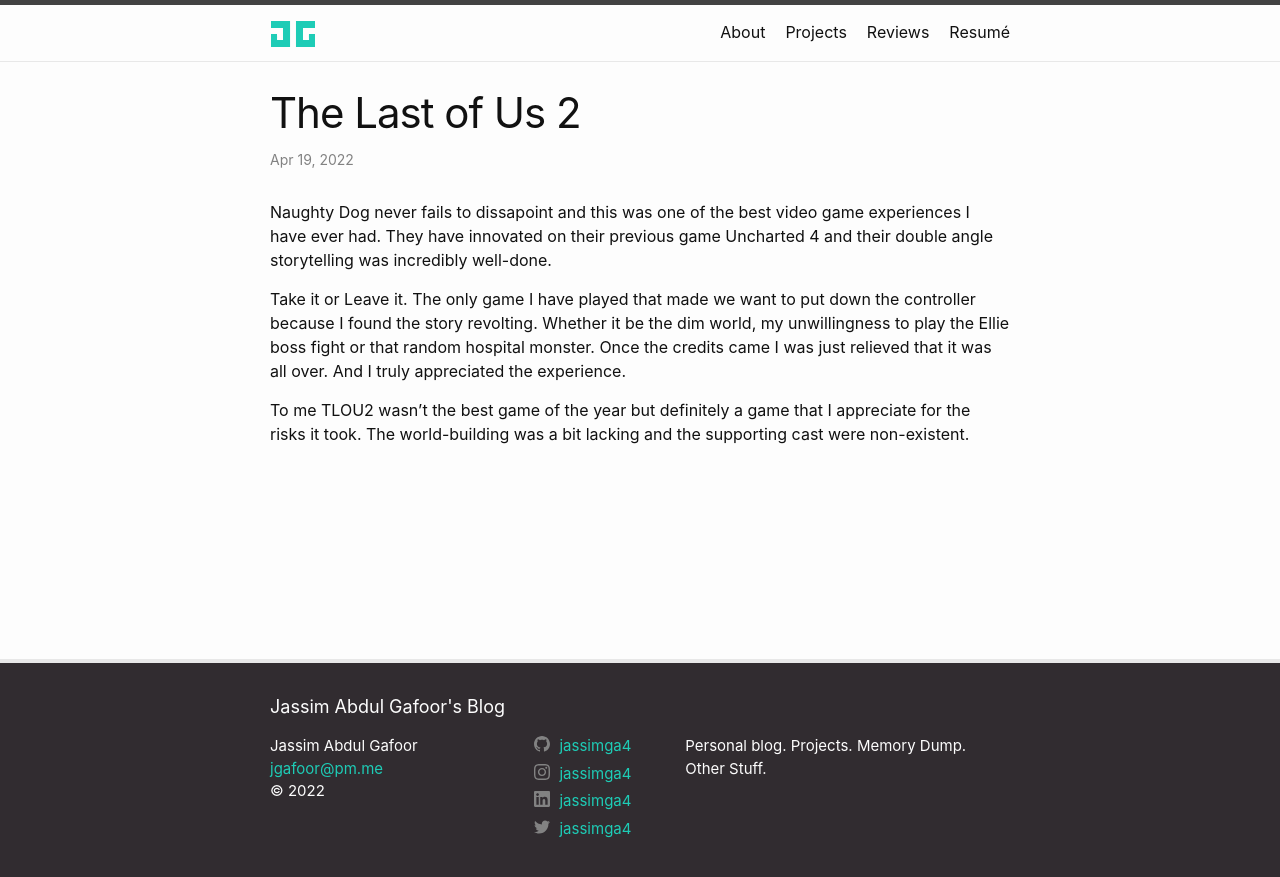
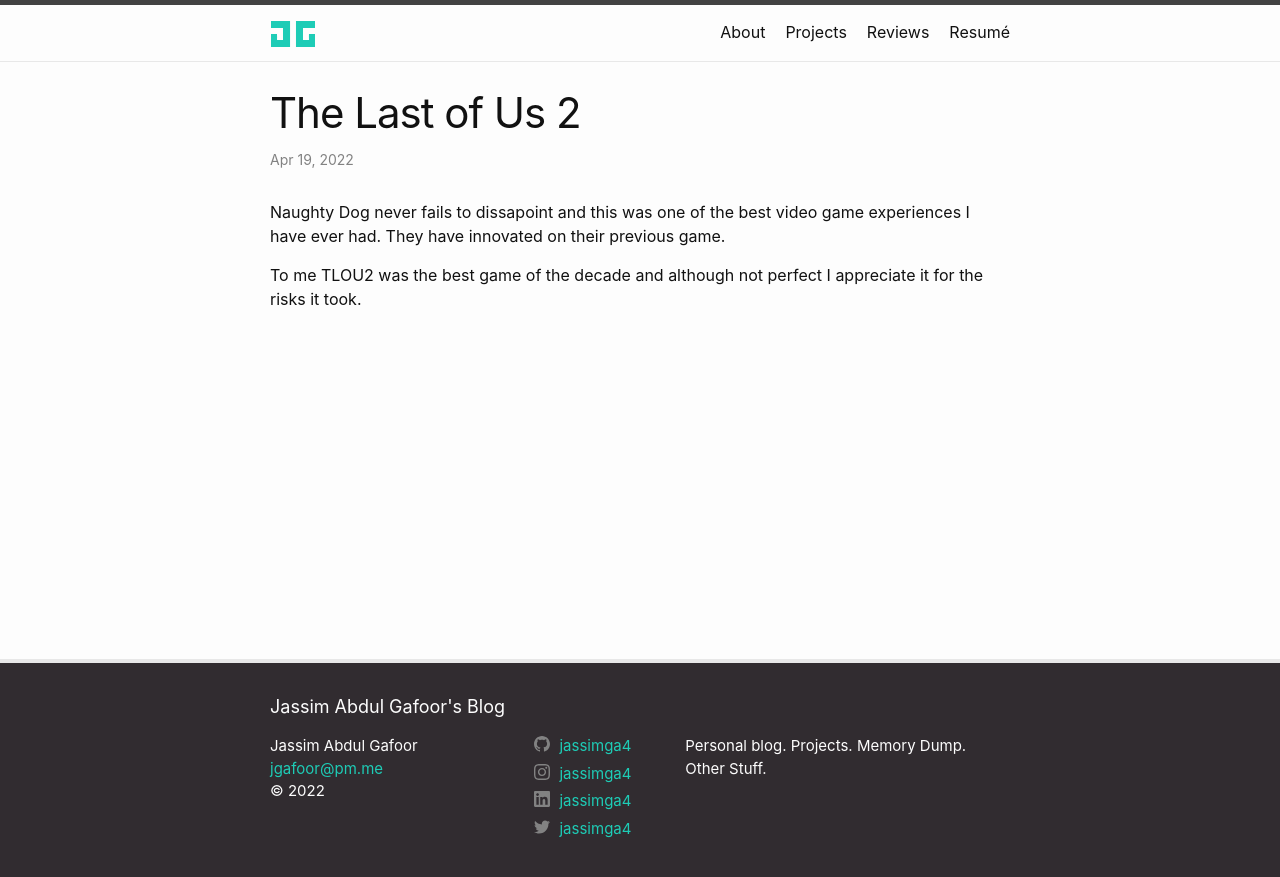
Before and after one commit to jassimga4/blog, a Jekyll site: the page built from Reviews/_posts/2022-04-19-review1.md, in a window 1280 px wide. Shown: the top 877 px of the page. Built offline with Jekyll 4.4.1, drawn with Linux system fonts in a browser that asks for light colours.

Commit message:
update review

```diff
--- a/Reviews/_posts/2022-04-19-review1.md
+++ b/Reviews/_posts/2022-04-19-review1.md
@@ -6,11 +6,6 @@
 youtubeId:
 ---
 
-Naughty Dog never fails to dissapoint and this was one of the best video game experiences I have ever had. They have innovated on their previous game Uncharted 4
-and their double angle storytelling was incredibly well-done.
+Naughty Dog never fails to dissapoint and this was one of the best video game experiences I have ever had. They have innovated on their previous game.
 
-
-Take it or Leave it. The only game I have played that made we want to put down the controller because I found the story revolting.
-Whether it be the dim world, my unwillingness to play the Ellie boss fight or that random hospital monster. Once the credits came I was just relieved that it was all over. And I truly appreciated the experience.
-
-To me TLOU2 wasn't the best game of the year but definitely a game that I appreciate for the risks it took. The world-building was a bit lacking and the supporting cast were non-existent.
+To me TLOU2 was the best game of the decade and although not perfect I appreciate it for the risks it took.
```
